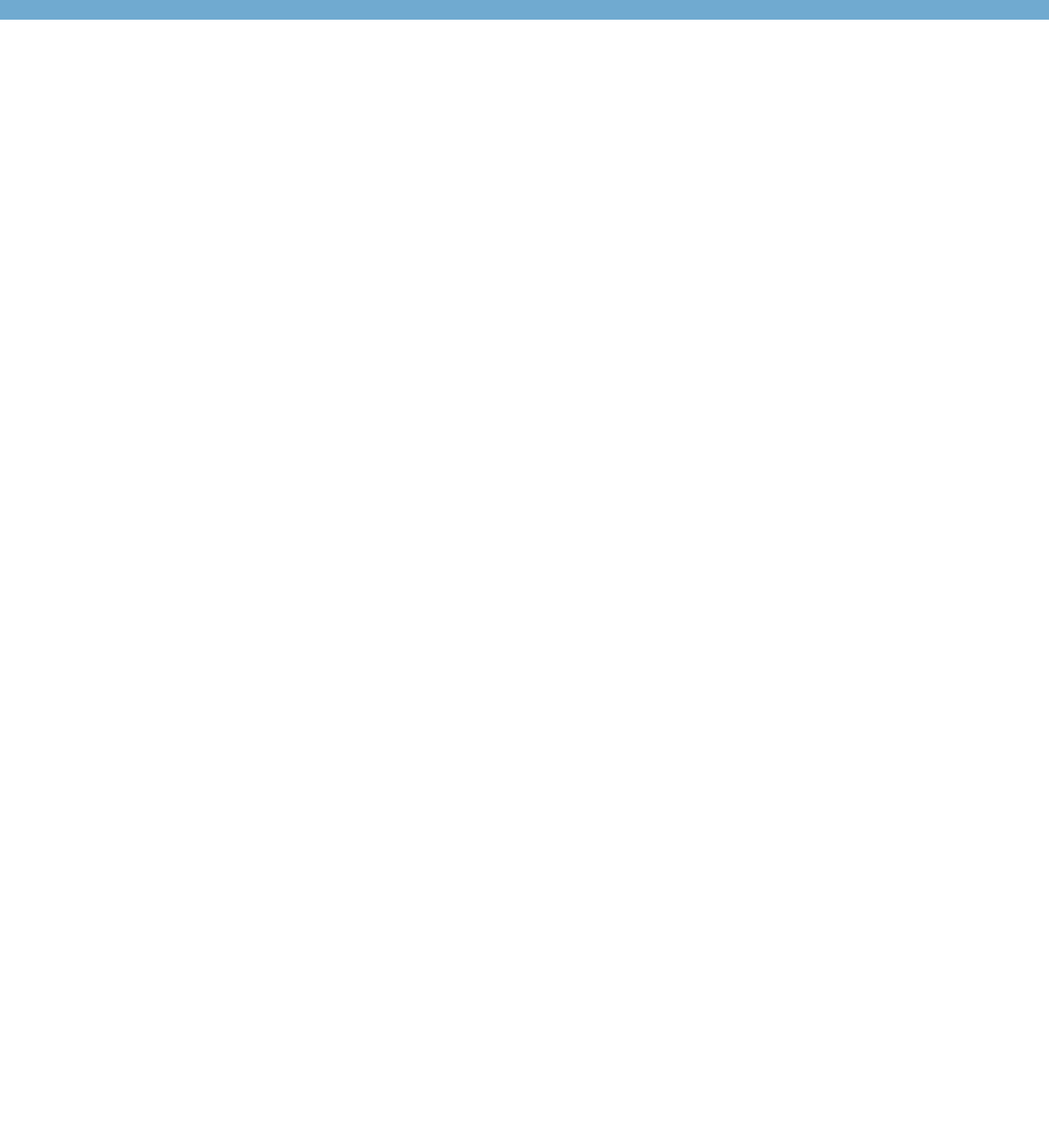
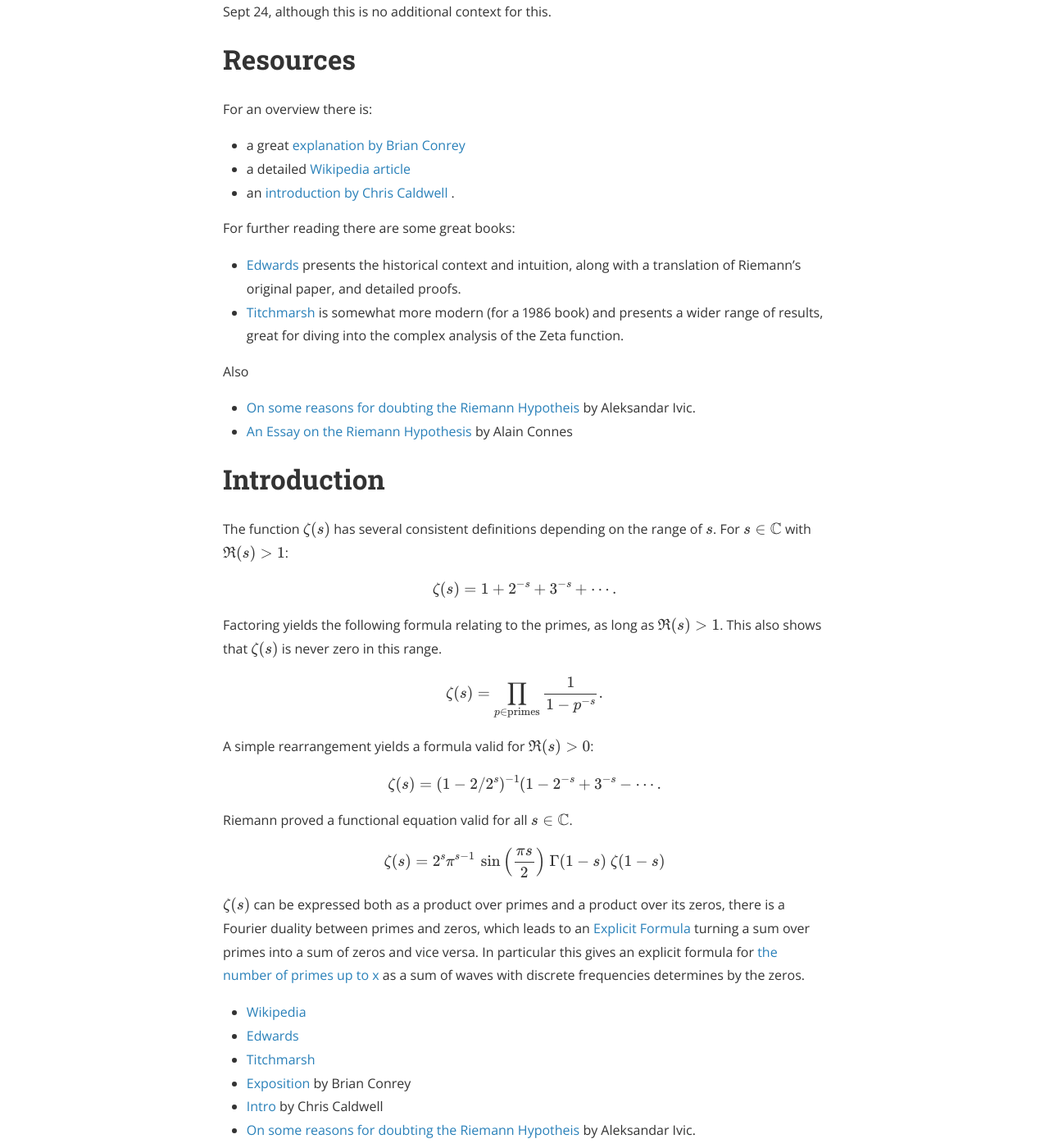
Before and after one commit to rfurman/pnphard, a Jekyll site: the page built from riemann.md, in a window 1280 px wide and 1400 px high, scrolled down 587 px. Shown: the whole window at 82% size. Built offline with Jekyll 4.4.1, drawn with Linux system fonts in a browser that asks for light colours; nearby versions of some CDN libraries; formulas are drawn with MathJax 3; comment, search, counter and statistics services are not loaded; before the commit the page ends 900 px from its top, so only the background shows below that; some of the changed text lies outside the part shown.

Commit message:
Added information about Riemann

```diff
--- a/_includes/head.html
+++ b/_includes/head.html
@@ -71,5 +71,7 @@
   <link rel="canonical" href="{{ page.url | replace:'index.html','' | prepend: site.baseurl | prepend: site.url }}">
   <link rel="alternate" type="application/rss+xml" title="{{ site.title }}" href="{{ "/feed.xml" | prepend: site.baseurl | prepend: site.url }}" />
 
+  <script type="text/javascript" src="http://cdn.mathjax.org/mathjax/latest/MathJax.js?config=TeX-AMS-MML_HTMLorMML"></script>
+
 <script type="text/javascript" src="//downloads.mailchimp.com/js/signup-forms/popup/unique-methods/embed.js" data-dojo-config="usePlainJson: true, isDebug: false"></script><script type="text/javascript">window.dojoRequire(["mojo/signup-forms/Loader"], function(L) { L.start({"baseUrl":"mc.us19.list-manage.com","uuid":"daaba6aa0c88b742693651627","lid":"9c3517edce","uniqueMethods":true}) })</script>
 </head>
--- a/_layouts/page.html
+++ b/_layouts/page.html
@@ -1,14 +1,23 @@
 ---
 layout: default
 ---
+
+    <div class="post-header-container has-cover" style="background-image: url(/assets/{{ page.name }}.jpg);">
+      <div class="scrim has-cover">
+        <header class="post-header">
+          <h1 class="title">{{ page.title }}</h1>
+        </header>
+      </div>
+    </div>
+
 <div class="wrapper">
 <div class="page">
 
+  <!--<div style="background-image: url(/assets/{{ page.name }}.jpg); height:347px; width:561px">
   <header class="post-header">
     <h1 class="post-title">{{ page.title }}</h1>
   </header>
-
-  {% include page_divider.html %}
+  </div>-->
 
   <article class="post-content">
     {{ content }}
--- a/riemann.md
+++ b/riemann.md
@@ -4,4 +4,82 @@ title: Riemann Hypothesis
 permalink: /blems/riemann/
 ---
 
-Test
+
+*NOTE*{: style="color: red"}:
+The Fields Medalist [Sir Michael Atiyah](https://en.wikipedia.org/wiki/Michael_Atiyah) has [claimed a proof](https://twitter.com/hlforum/status/1042670700652318720?s=21) and is [presenting](https://www.heidelberg-laureate-forum.org/) this Monday Sept 24, although this is no additional context for this.
+
+
+
+Resources
+=======================
+
+For an overview there is:
+* a great [explanation by Brian Conrey](https://www.ams.org/notices/200303/fea-conrey-web.pdf)
+* a detailed [Wikipedia article](https://en.wikipedia.org/wiki/Riemann_hypothesis)
+* an [introduction by Chris Caldwell](https://primes.utm.edu/notes/rh.html) .
+
+For further reading there are some great books:
+* [Edwards](https://www.amazon.com/Riemanns-Zeta-Function-Harold-Edwards/dp/0486417409) presents the historical context and intuition, along with a translation of Riemann's original paper, and detailed proofs.
+* [Titchmarsh](https://www.amazon.com/Theory-Riemann-Zeta-Function-Science-Publications/dp/0198533691) is somewhat more modern (for a 1986 book) and presents a wider range of results, great for diving into the complex analysis of the Zeta function.
+
+Also
+
+* [On some reasons for doubting the Riemann Hypotheis](https://arxiv.org/abs/math/0311162) by Aleksandar Ivic.
+* [An Essay on the Riemann Hypothesis](http://www.alainconnes.org/docs/rhfinal.pdf) by Alain Connes
+
+Introduction
+=======================
+
+The function \\(\zeta(s)\\) has several consistent definitions depending on the range of \\(s\\).  For \\(s\in\mathbb{C}\\) with \\(\Re(s)>1\\):
+
+$$\zeta(s)=1+2^{-s}+3^{-s}+\cdots.$$
+
+Factoring yields the following formula relating to the primes, as long as \\(\Re(s)>1\\).  This also shows that \\(\zeta(s)\\) is never zero in this range.
+
+$$\zeta(s) = \prod_{p\in \mathrm{primes}}\frac1{1-p^{-s}}.$$
+
+A simple rearrangement yields a formula valid for \\(\Re(s)>0\\):
+
+$$\zeta(s)=(1-2/2^s)^{-1}(1-2^{-s}+3^{-s}-\cdots.$$
+
+Riemann proved a functional equation valid for all \\(s\in\mathbb{C}\\).
+
+$$\zeta(s) = 2^s\pi^{s-1}\ \sin\left(\frac{\pi s}{2}\right)\ \Gamma(1-s)\ \zeta(1-s)$$
+
+\\(\zeta(s)\\) can be expressed both as a product over primes and a product over its zeros, there is a Fourier duality between primes and zeros, which leads to an
+[Explicit Formula](https://en.wikipedia.org/wiki/Explicit_formulae_(L-function)#Weil's_explicit_formula) turning a sum over primes into a sum of zeros and vice versa.  In particular this gives an explicit formula for [the number of primes up to x](http://empslocal.ex.ac.uk/~mwatkins/zeta/NTfourier.htm) as a sum of waves with discrete frequencies determines by the zeros.
+
+
+* [Wikipedia](https://en.wikipedia.org/wiki/Riemann_hypothesis)
+* [Edwards](https://www.amazon.com/Riemanns-Zeta-Function-Harold-Edwards/dp/0486417409)
+* [Titchmarsh](https://www.amazon.com/Theory-Riemann-Zeta-Function-Science-Publications/dp/0198533691)
+* [Exposition](https://www.ams.org/notices/200303/fea-conrey-web.pdf) by Brian Conrey
+* [Intro](https://primes.utm.edu/notes/rh.html) by Chris Caldwell
+* [On some reasons for doubting the Riemann Hypotheis](https://arxiv.org/abs/math/0311162) by Aleksandar Ivic.
+
+History
+=======================
+
+1859
+: Riemann published [On the number of primes less than a given quantity](http://www.claymath.org/publications/riemanns-1859-manuscript), using the analytic continuation of \\(\zeta(s)\\) and noting that there are no zeros \\(\Re(s)\ge1\\) to prove the [Prime Number Theorem](https://en.wikipedia.org/wiki/Prime_number_theorem)
+: Via the [Riemann-Siegel formula](https://en.wikipedia.org/wiki/Riemann%E2%80%93Siegel_formula) (which Riemann discovered in the 1850s and Siegel found in Riemann's notes and published in 1932), Riemann was able to numerically compute the first zeros, and hypothesized that all non-trivial zeros have \\(\Re(s)=1/2\\)
+
+1860
+: stuff
+
+
+Approaches
+=======================
+foo
+
+Equivalent Formulations
+======================
+foo
+
+Generalizations
+=======================
+foo
+
+Almost-counter-examples, and other pitfalls
+======================
+foo
```
Also changed, not shown: index.md (+4 -4 lines), assets/plot.jpg (added), assets/riemann.md.jpg (added), 1 other file.
